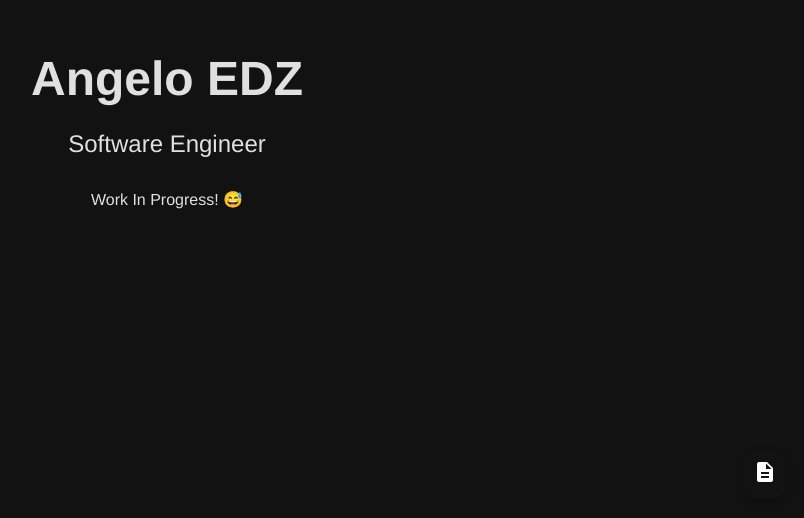
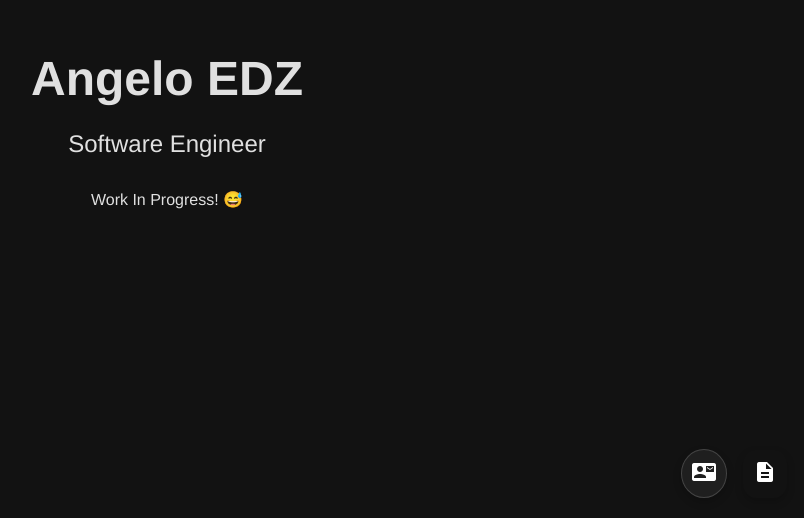
Before and after one commit to user4302/angeloedz, a Vue app: page / in a window 1280 px wide. Shown: the part 282-800 px from the top of the page, without its empty margins (473-1277 px from the left). Built offline with nearby package versions, Linux system fonts and the light colour scheme.

Commit message:
fix a bad commit, add contact form

```diff
--- a/src/App.vue
+++ b/src/App.vue
@@ -1,5 +1,5 @@
 <template>
-  <div id="app"></div>
+  <div id="app">
     <router-view />
 
     <a
@@ -10,11 +10,27 @@
     >
       <span class="material-icons">description</span>
     </a>
+    <button class="floating-contact-icon" @click="openContactForm">
+      <span class="material-icons">contact_mail</span>
+    </button>
+
+    <ContactForm ref="contactForm" />
+  </div>
 </template>
 
 <script>
+import ContactForm from './components/ContactForm.vue';
+
 export default {
   name: 'App',
+  components: {
+    ContactForm,
+  },
+  methods: {
+    openContactForm() {
+      this.$refs.contactForm.openForm();
+    },
+  },
 };
 </script>
 
@@ -26,7 +42,24 @@ export default {
   text-align: center;
   position: relative;
 }
+.floating-contact-icon {
+  position: fixed;
+  bottom: 20px;
+  right: 80px; /* Adjust position to avoid overlap with the download icon */
+  color: white;
+  padding: 10px;
+  border-radius: 50%;
+  box-shadow: 0 4px 8px rgba(0, 0, 0, 0.2);
+  transition: background-color 0.3s ease;
+  text-align: center;
+  cursor: pointer;
+  z-index: 1000;
+}
 
+.floating-contact-icon:hover {
+  background-color: white;
+  color: black;
+}
 .floating-icon {
   position: fixed;
   bottom: 20px;
```
Lines whose indentation alone changed are shown as unchanged.
